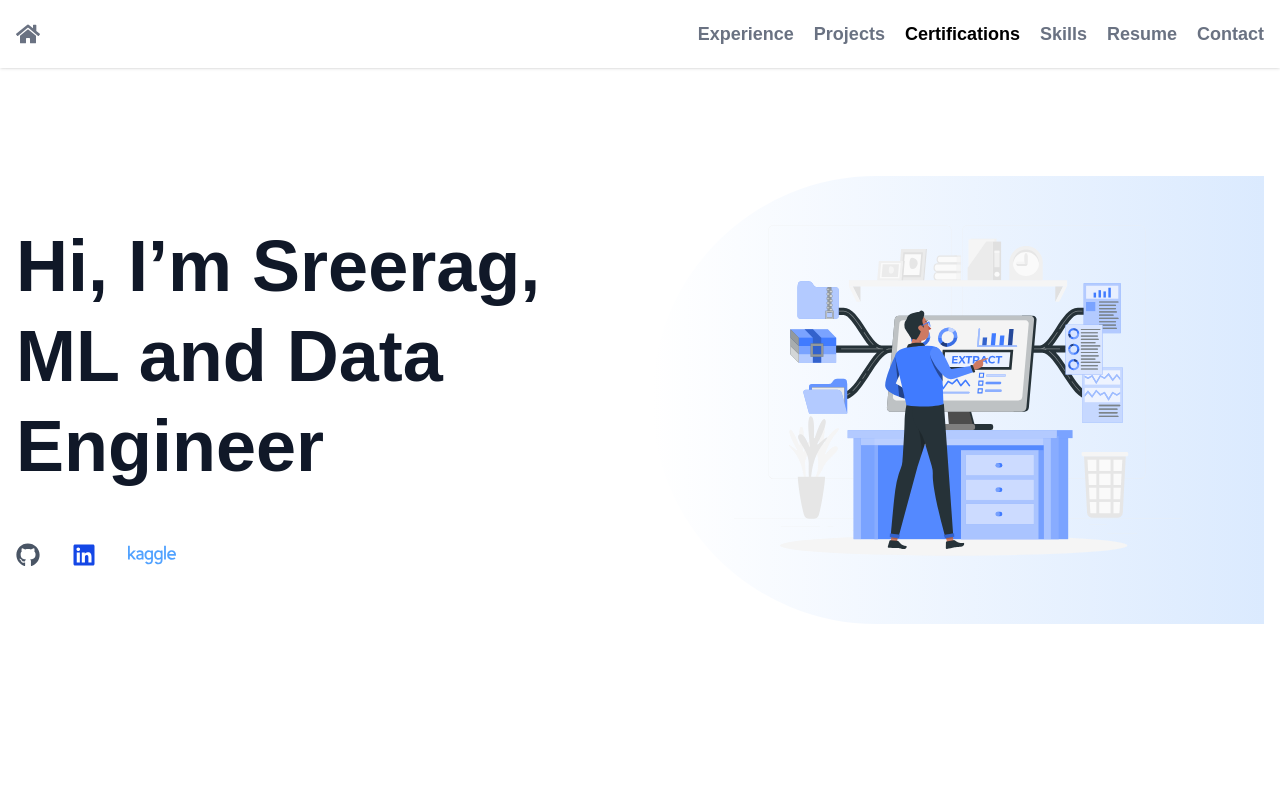
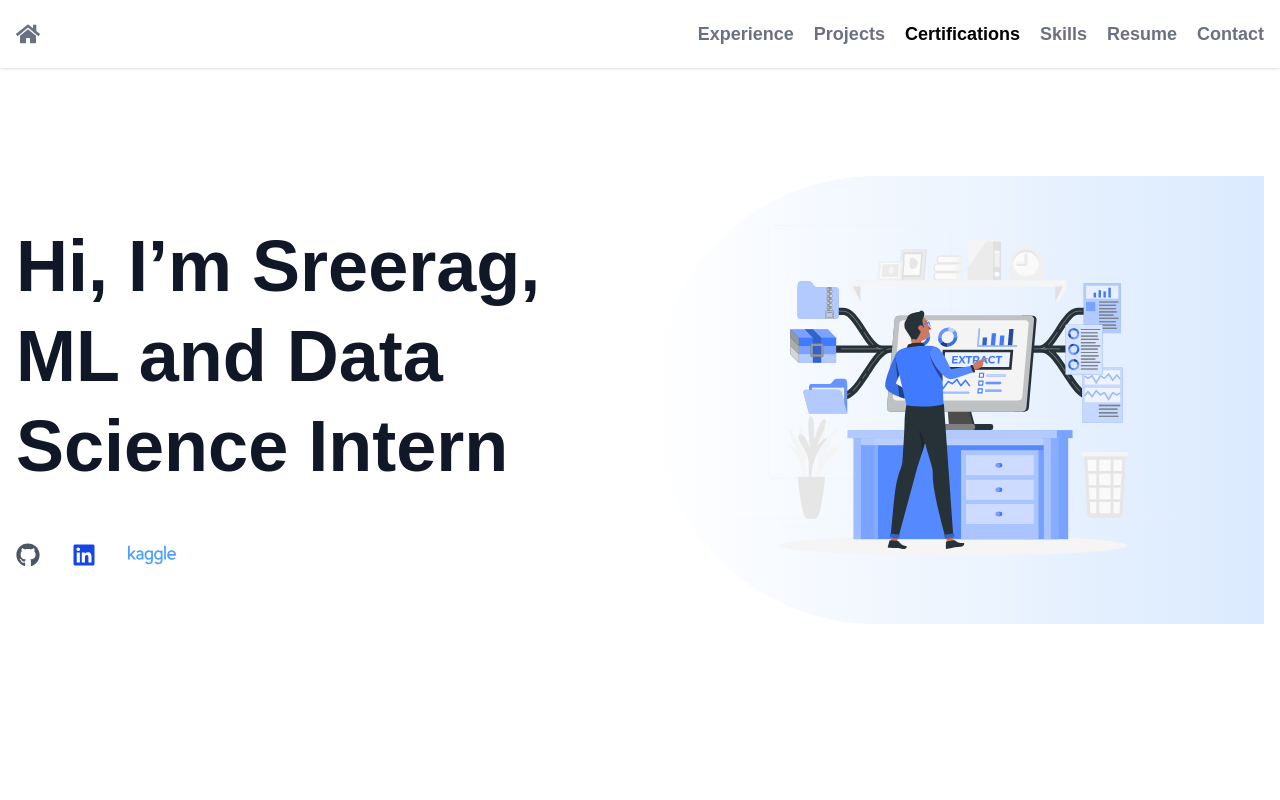
Before and after one commit to srg1998/my-portfolio, a Next.js app: page / in a window 1280 px wide. Shown: the top 800 px of the page. Built offline with nearby package versions, Linux system fonts and the light colour scheme.

Commit message:
bgufix : updated title

```diff
--- a/src/components/Hero.jsx
+++ b/src/components/Hero.jsx
@@ -17,7 +17,7 @@ export default function Hero() {
           <div className="text-5xl sm:text-7xl font-bold leading-tight">
             Hi, I’m Sreerag,
             <br />
-            ML and Data Engineer
+            ML and Data Science Intern
           </div>
 
           <motion.div
```
